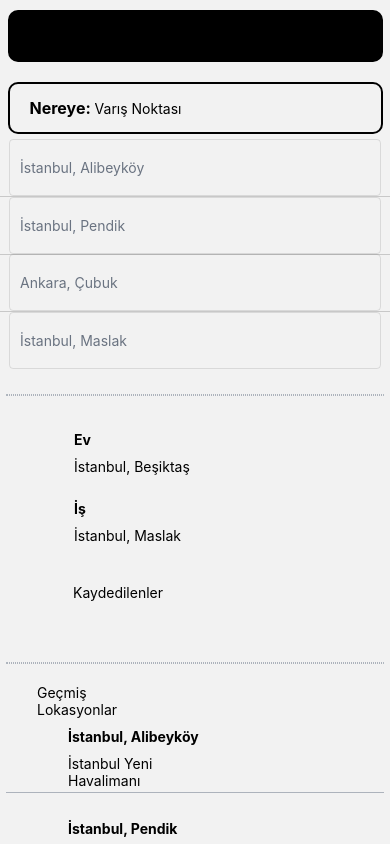
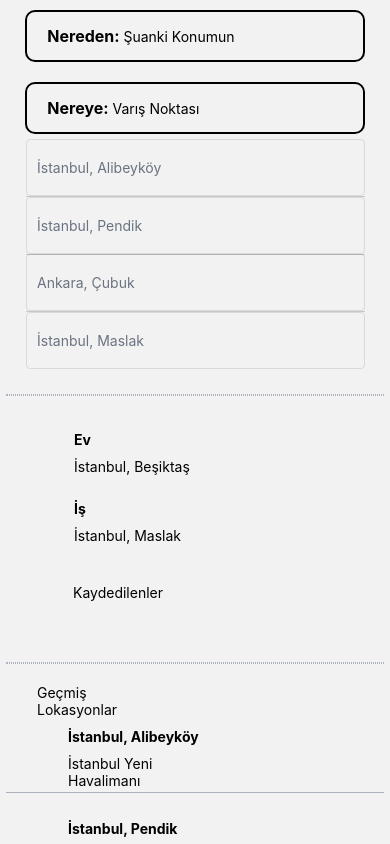
Before and after one commit to beratucgul/PoolyProject, a React Native app: screen /Search in a window 390 px wide. Built offline with nearby package versions, Linux system fonts and the light colour scheme; some icons are missing.

Commit message:
search design is changed

```diff
--- a/pages/SearchPage/Search.js
+++ b/pages/SearchPage/Search.js
@@ -155,7 +155,13 @@ export default function Search() {
     <ScrollView>
       <View style={styles.container}>
         <View style={styles.inputContainers}>
-          <View style={styles.FromInputView}>
+          <View
+            style={[
+              styles.FromInputView,
+              {
+                backgroundColor: isBackgroundOpacity ? '#fff' : '',
+              },
+            ]}>
             <Text style={styles.FromText}>Nereden: </Text>
             <TextInput
               onChangeText={text => searchFilterFunction(text)}
@@ -165,15 +171,28 @@ export default function Search() {
               style={styles.FromInputText}
             />
           </View>
-          <View style={styles.ToInputView}>
+          <View
+            style={[
+              styles.ToInputView,
+              {
+                backgroundColor: isBackgroundOpacity ? '#fff' : '',
+              },
+            ]}>
             <Text style={styles.ToText}>Nereye: </Text>
             <TextInput
               placeholder="Varış Noktası"
+              onFocus={searchInputClick}
               style={styles.FromInputText}
             />
           </View>
         </View>
-        <View style={styles.searchBarListView}>
+        <View
+          style={[
+            styles.searchBarListView,
+            {
+              backgroundColor: isBackgroundOpacity ? '#fff' : '',
+            },
+          ]}>
           <FlatList
             data={filteredDataSource}
             keyExtractor={(item, index) => index.toString()}
@@ -250,7 +269,7 @@ const styles = StyleSheet.create({
     alignItems: 'center',
   },
   FromInputView: {
-    width: 375,
+    width: '87%',
     height: 52,
     borderColor: '#000',
     marginEnd: 26,
@@ -261,7 +280,6 @@ const styles = StyleSheet.create({
     alignItems: 'center',
     flexDirection: 'row',
     zIndex: 60,
-    backgroundColor: '#000',
   },
   FromText: {
     fontWeight: 'bold',
@@ -269,7 +287,7 @@ const styles = StyleSheet.create({
     marginLeft: 20,
   },
   ToInputView: {
-    width: 375,
+    width: '87%',
     height: 52,
     borderColor: '#000',
     marginEnd: 26,
@@ -279,6 +297,7 @@ const styles = StyleSheet.create({
     borderRadius: 10,
     alignItems: 'center',
     flexDirection: 'row',
+    zIndex: 60,
   },
   ToText: {
     fontWeight: 'bold',
@@ -408,18 +427,19 @@ const styles = StyleSheet.create({
     flexDirection: 'column',
   },
   searchBarListView: {
+    width: '87%',
     marginTop: 5,
+    zIndex: 60,
+    marginLeft: 26,
+    marginRight: 26,
   },
   afterSearchViewStyle: {
     borderWidth: 1,
     borderColor: 'rgba(0,0,0,0.1)',
     borderRadius: 4,
     height: 57,
-    width: 372,
-    marginLeft: 26,
-    marginRight: 26,
+    width: '100%',
     alignSelf: 'center',
-    zIndex: 5,
     justifyContent: 'center',
   },
   afterSearchText: {
```
